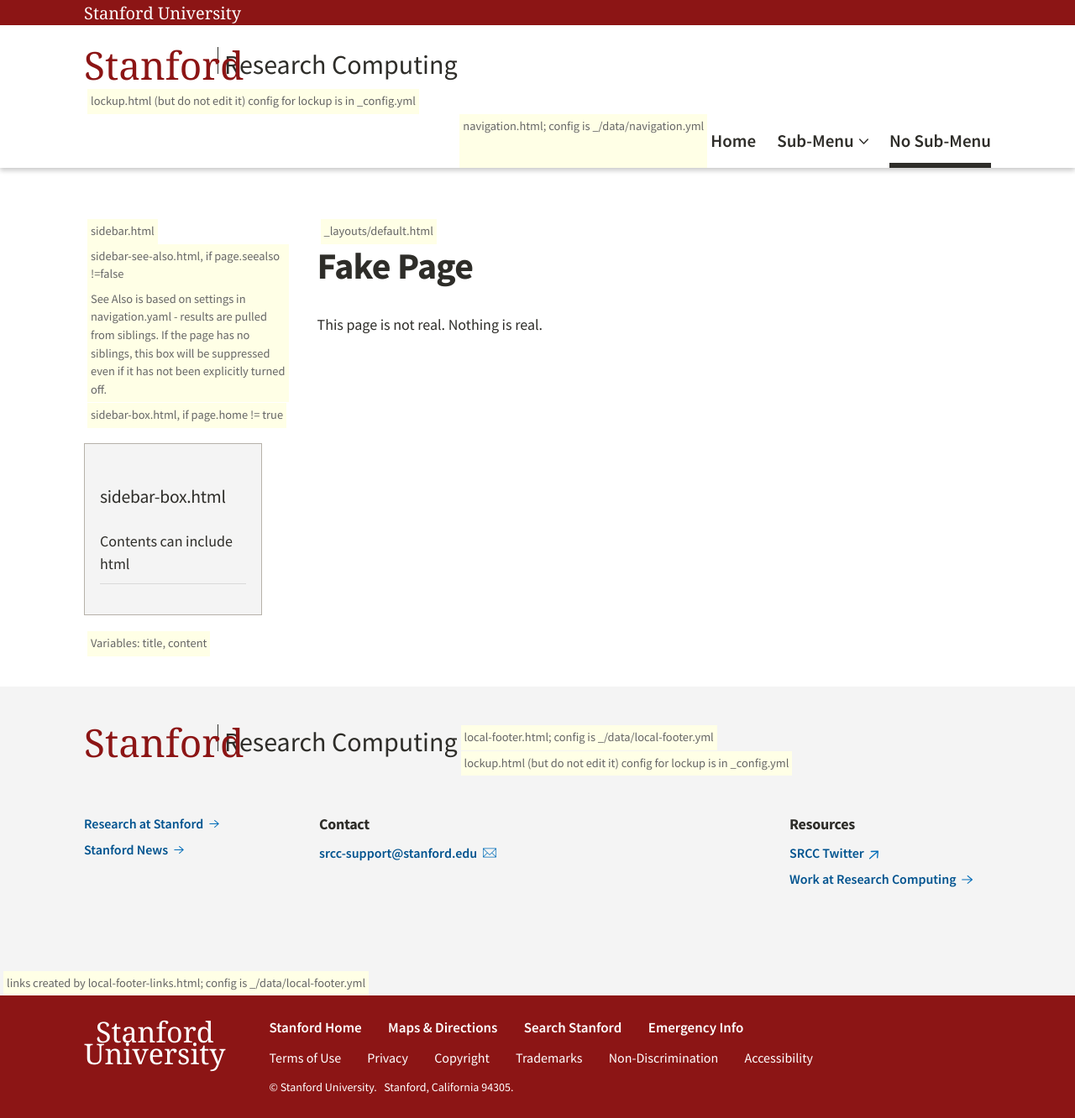
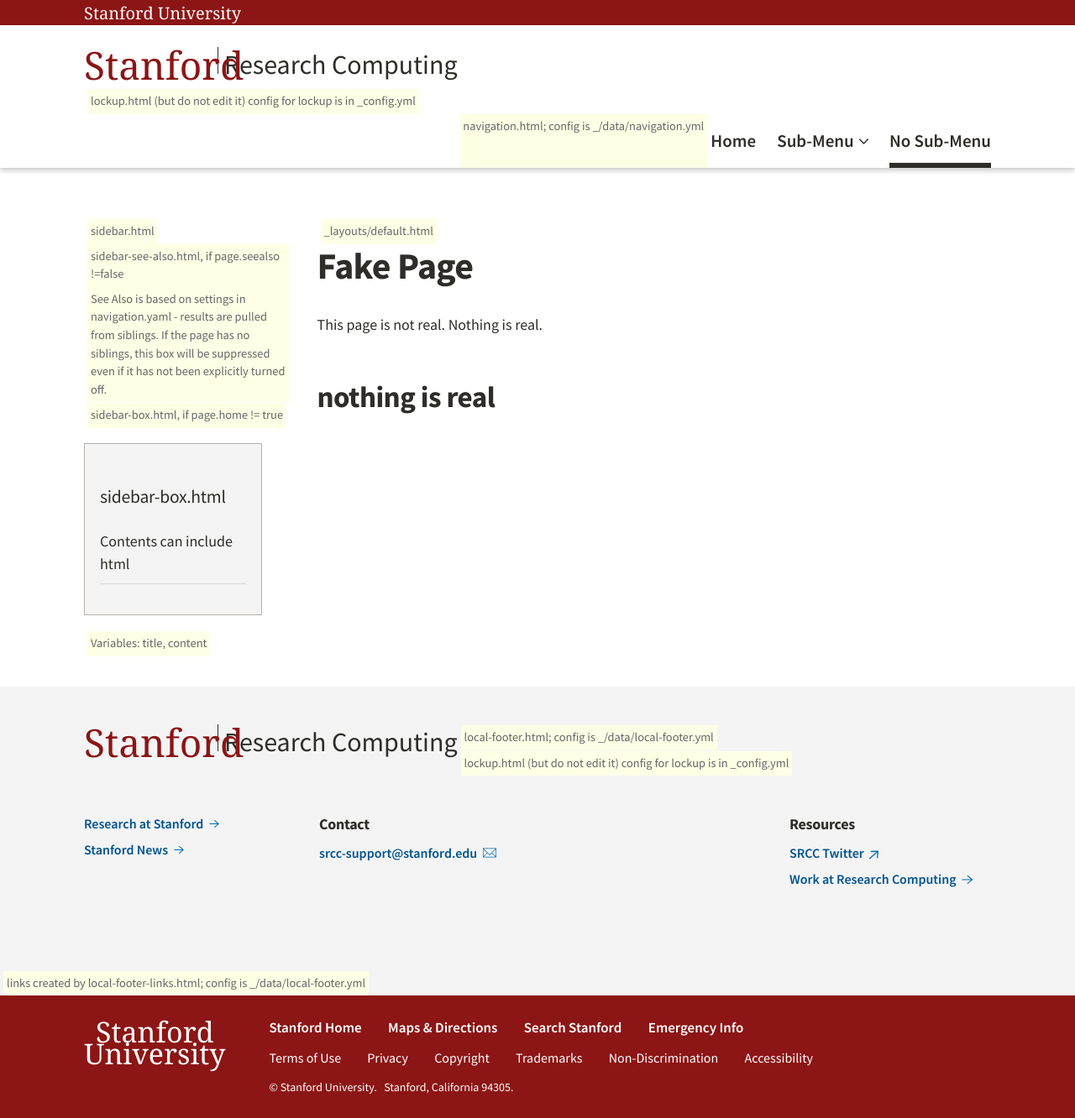
Before and after one commit to saracook/src-demo, a Jekyll site: the page built from docs/fake.md, in a window 1280 px wide. Shown: the whole page at 84% size. Built offline with Jekyll 4.4.1, drawn with Linux system fonts in a browser that asks for light colours; some web fonts are replaced.

Commit message:
Update fake.md

```diff
--- a/docs/fake.md
+++ b/docs/fake.md
@@ -6,3 +6,5 @@ toc: false
 ---
 
 This page is not real. Nothing is real.
+
+## nothing is real
```
